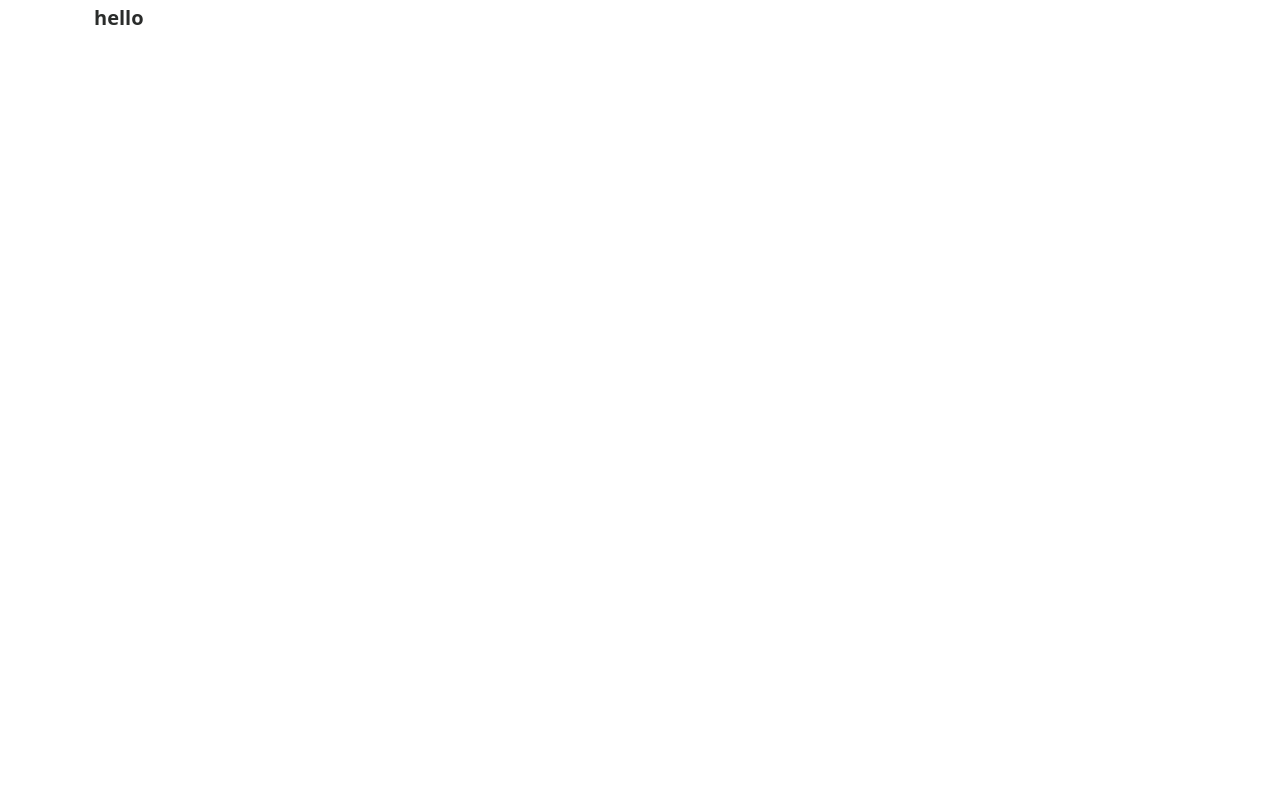
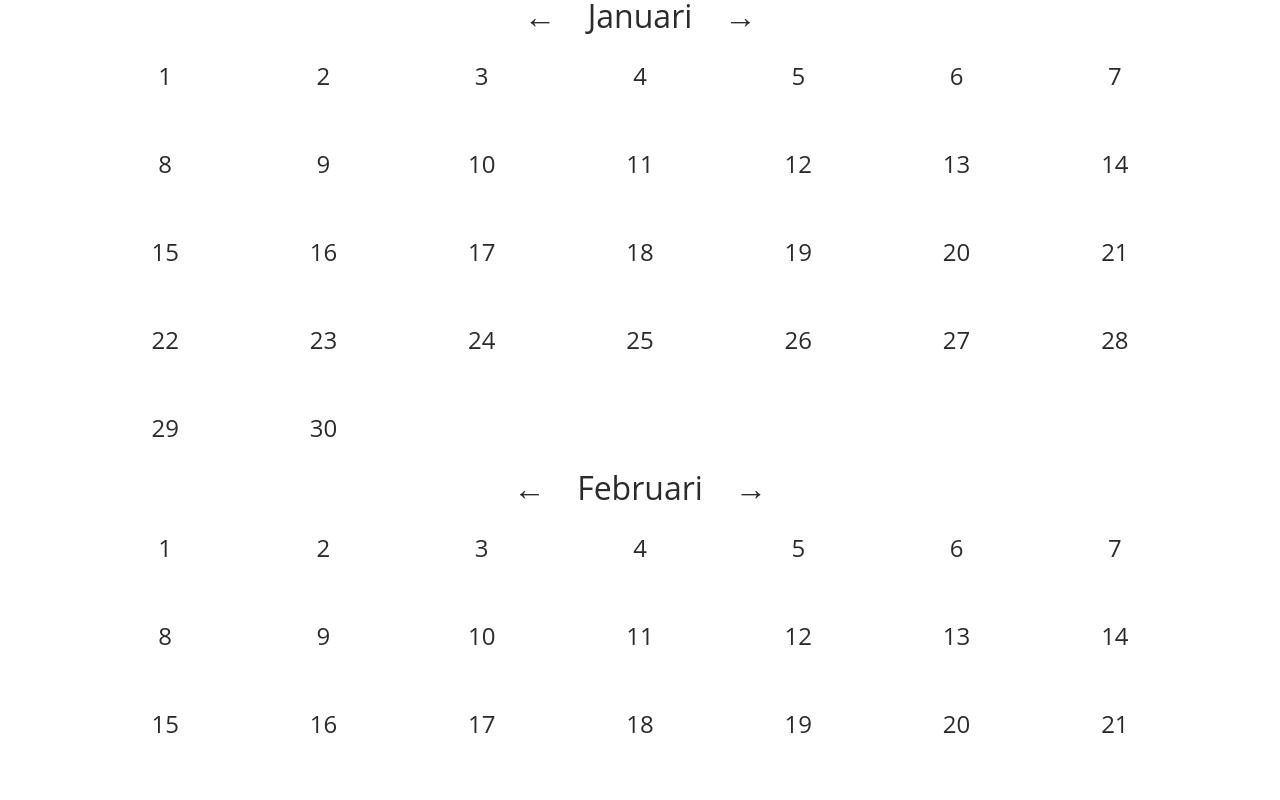
Before and after one commit to SebastianAlexandersson/sjm_calendar, a Vue app: page / in a window 1280 px wide. Shown: the top 800 px of the page. Built offline with nearby package versions, Linux system fonts and the light colour scheme.

Commit message:
Fixed state modules, basic calendar layout

```diff
--- a/package.json
+++ b/package.json
@@ -9,6 +9,8 @@
   },
   "dependencies": {
     "core-js": "^2.6.5",
+    "moment": "^2.24.0",
+    "uuid": "^3.3.3",
     "vue": "^2.6.10",
     "vue-router": "^3.0.3",
     "vuex": "^3.0.1"
--- a/src/App.vue
+++ b/src/App.vue
@@ -1,10 +1,20 @@
 <template>
   <div id="app">
     <main class="main-page">
-      <h1>hello</h1>
+      <Calendar />
     </main>
   </div>
 </template>
+
+<script>
+import Calendar from "./components/Calendar"
+
+export default {
+  components: {
+    Calendar
+  }
+}
+</script>
 
 <style>
 /* 1rem = 10px */
--- /dev/null
+++ b/src/components/Calendar.vue
@@ -0,0 +1,51 @@
+<template>
+  <section>
+    <div class="calendar" v-for="(month, index) in this.$store.state.calendar.months" :key="index">
+      <div class="month">
+        {{ $store.state.currentMonth}}
+        <span>&#8592;</span>
+        <span>{{ month.month }}</span>
+        <span>&#8594;</span>
+      </div>
+      <div class="days">
+        <div class="day" v-for="n in month.ndays" :key="n">{{ n }}</div>
+      </div>
+    </div>
+  </section>
+</template>
+
+<script>
+export default {
+  name: "calendar",
+}
+</script>
+
+<style>
+  .calendar {
+
+  }
+
+  .month {
+    display: flex;
+    justify-content: center;
+    font-size: 2rem;
+  }
+
+  .month span {
+    margin: 0 1rem;
+  }
+
+  .days {
+    display: grid;
+    grid-template-columns: repeat(7, 1fr);
+    grid-template-rows: repeat(5, 1fr);
+  }
+
+  .day {
+    display: flex;
+    justify-content: center;
+    align-items: center;
+    font-size: 1.5rem;
+    padding: 2rem;
+  }
+</style>
--- a/src/main.js
+++ b/src/main.js
@@ -1,12 +1,12 @@
 import Vue from 'vue';
 import App from './App.vue';
 import router from './router';
-// import store from './store';
+import store from "./store/index";
 
 Vue.config.productionTip = false;
 
 new Vue({
   router,
-  // store,
+  store,
   render: h => h(App),
 }).$mount('#app');
--- /dev/null
+++ b/src/store/index.js
@@ -0,0 +1,12 @@
+import Vuex from 'vuex';
+import Vue from 'vue';
+import todos from './modules/todos';
+import calendar from "./modules/calendar"
+
+Vue.use(Vuex);
+export default new Vuex.Store({
+ modules: {
+   todos,
+   calendar
+ },
+});
--- /dev/null
+++ b/src/store/modules/calendar.js
@@ -0,0 +1,76 @@
+import moment from "moment"
+
+const state = {
+  currentDay: moment(),
+  currentMonth: Number(moment().format("MM")),
+  months: [
+    {
+      month: "Januari",
+      ndays: 30
+    },
+    {
+      month: "Februari",
+      ndays: 28
+    },
+    {
+      month: "Mars",
+      ndays: 31
+    },
+    {
+      month: "April",
+      ndays: 30
+    },
+    {
+      month: "Maj",
+      ndays: 31
+    },
+    {
+      month: "Juni",
+      ndays: 30
+    },
+    {
+      month: "Juli",
+      ndays: 31
+    },
+    {
+      month: "Augusti",
+      ndays: 30
+    },
+    {
+      month: "September",
+      ndays: 31
+    },
+    {
+      month: "Oktober",
+      ndays: 30
+    },
+    {
+      month: "November",
+      ndays: 31
+    },
+    {
+      month: "December",
+      ndays: 31
+    }
+  ]
+}
+
+  const mutations = {
+
+  }
+
+  const actions = {
+    getMonths() {
+      return state.months
+    }
+  }
+
+  const getters = {
+    allCalendar: state => state
+  }
+
+export default {
+  state,
+  getters,
+  actions
+}
--- /dev/null
+++ b/src/store/modules/todos.js
@@ -0,0 +1,38 @@
+import uuid from "uuid/v4"
+
+const state = {
+   todos: [
+     {
+       id: uuid(),
+       text: 'Go Out with the dog',
+       completed: false,
+       start: Date.now().toLocaleString(),
+       end: Date.now() + 5,
+     },
+     {
+       id: uuid(),
+       text: 'Meeting ',
+       completed: false,
+       start: Date.now().toLocaleString(),
+       end: Date.now().toLocaleString() + 10,
+     },
+     {
+       id: uuid(),
+       text: 'Go Out with the dog',
+       completed: false,
+       start: Date.now().toLocaleString(),
+       end: Date.now().toLocaleString() + 27,
+     },
+   ],
+ }
+const getters = {
+ allTodos: state => state.todos
+}
+const actions = {
+ //
+}
+
+export default {
+  state,
+  actions
+}
```
Also changed, not shown: src/store.js (deleted, +0 -16 lines), projektplan.txt (added), 1 other file (tests, documents, lock files or other folders).
